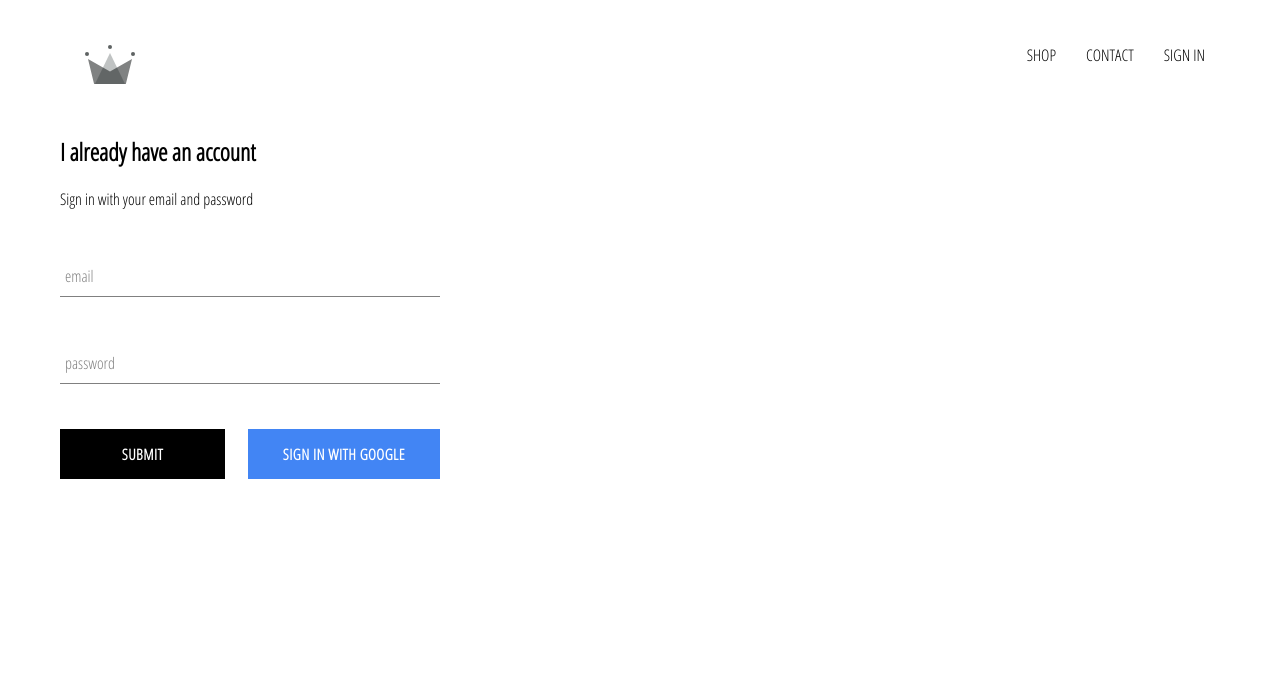
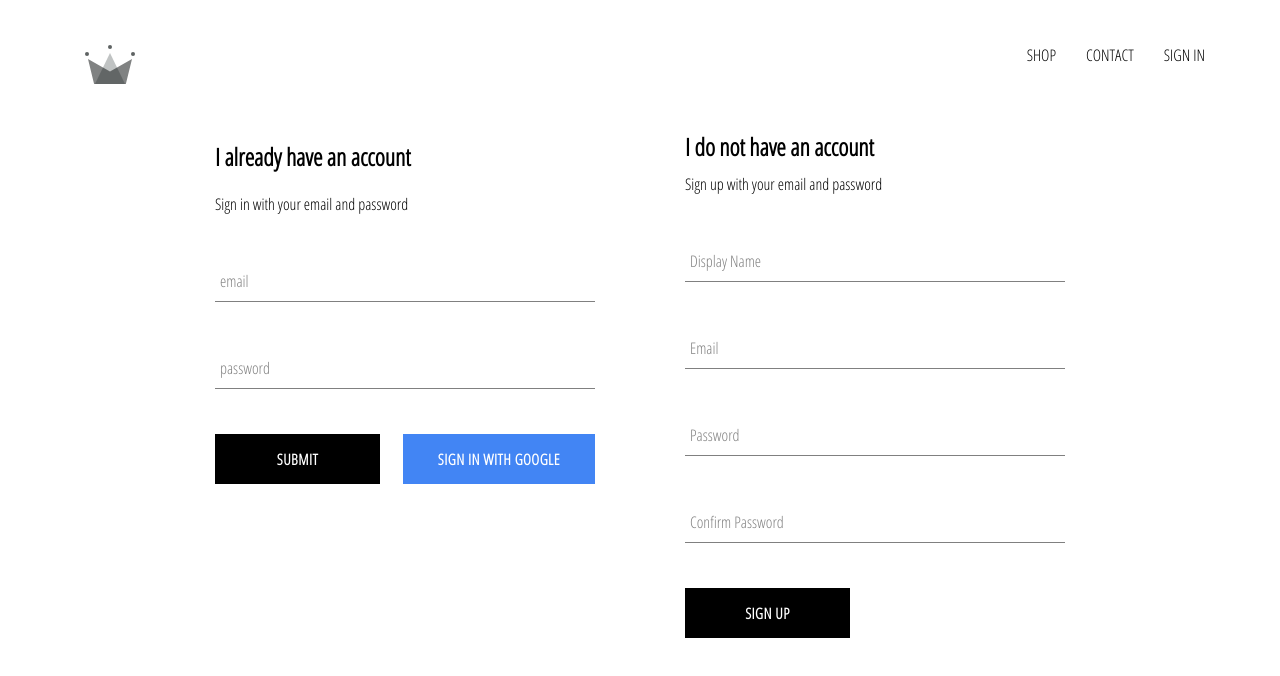
Before and after one commit to Berrydoo/crwn-clothing, a React (Create React App) app: page /signIn in a window 1280 px wide. Shown: the top 676 px of the page. Built offline with nearby package versions, Linux system fonts and the light colour scheme; no server answers.

Commit message:
sign up with email and password

```diff
--- a/src/App.js
+++ b/src/App.js
@@ -6,7 +6,7 @@ import Header from "./components/header/header.component";
 import HomePage from "./pages/homepage/homepage.component";
 import ShopPage from "./pages/shoppage/shoppage.component";
 import SignInSignUpPage from "./pages/signInSignUp/signInSignUpPage.component";
-import { auth } from "./firebase/firebase.utils";
+import { auth, createUserProfileDocument } from "./firebase/firebase.utils";
 
 class App extends React.Component {
     unsubscribeFromAuth = null;
@@ -19,9 +19,20 @@ class App extends React.Component {
     }
 
     componentDidMount() {
-        this.unsubscribeFromAuth = auth.onAuthStateChanged((user) => {
-            this.setState({ currentUser: user });
+        this.unsubscribeFromAuth = auth.onAuthStateChanged(async (userAuth) => {
+            if (userAuth) {
+                const userRef = await createUserProfileDocument(userAuth);
+                userRef.onSnapshot((snapshot) => {
+                    this.setState({
+                        currentUser: { ...snapshot.data(), id: snapshot.id },
+                    });
+                });
+            } else {
+                this.setState({ currentUser: null });
+            }
         });
+
+        console.log(this.state);
     }
 
     componentWillUnmount() {
--- a/src/components/header/header.component.jsx
+++ b/src/components/header/header.component.jsx
@@ -20,7 +20,7 @@ const Header = ({ currentUser }) => (
             </Link>
             {currentUser ? (
                 <div className="option" onClick={() => auth.signOut()}>
-                    Welcome {currentUser.displayName}
+                    SIGN OUT
                 </div>
             ) : (
                 <Link to="/signIn" className="option">
--- /dev/null
+++ b/src/components/sign-up/sign-up.component.jsx
@@ -0,0 +1,98 @@
+import React from "react";
+import FormInput from "../form-input/form-input.component";
+import CustomButton from "../custom-button/custom-button.component";
+import { auth, createUserProfileDocument } from "../../firebase/firebase.utils";
+
+import "./sign-up.styles.scss";
+
+class SignUp extends React.Component {
+    constructor() {
+        super();
+        this.state = {
+            displayName: "",
+            email: "",
+            password: "",
+            confirmPassword: "",
+        };
+    }
+
+    handleChange = (event) => {
+        const { name, value } = event.target;
+        this.setState({ [name]: value });
+    };
+
+    handleSubmit = async (evt) => {
+        evt.preventDefault();
+
+        const { displayName, email, password, confirmPassword } = this.state;
+
+        if (password !== confirmPassword) {
+            alert("Passwords don't match");
+            return;
+        }
+
+        try {
+            const { user } = await auth.createUserWithEmailAndPassword(
+                email,
+                password
+            );
+            await createUserProfileDocument(user, { displayName });
+            this.setState({
+                displayName: "",
+                email: "",
+                password: "",
+                confirmPassword: "",
+            });
+        } catch (error) {
+            console.log("Error creating user:", error.message);
+        }
+    };
+
+    render() {
+        const { displayName, email, password, confirmPassword } = this.state;
+
+        return (
+            <div className="sign-up">
+                <h2 className="title">I do not have an account</h2>
+                <span>Sign up with your email and password</span>
+                <form className="sign-up-form" onSubmit={this.handleSubmit}>
+                    <FormInput
+                        type="text"
+                        name="displayName"
+                        value={displayName}
+                        onChange={this.handleChange}
+                        label="Display Name"
+                        required
+                    />
+                    <FormInput
+                        type="email"
+                        name="email"
+                        value={email}
+                        onChange={this.handleChange}
+                        label="Email"
+                        required
+                    />
+                    <FormInput
+                        type="password"
+                        name="password"
+                        value={password}
+                        onChange={this.handleChange}
+                        label="Password"
+                        required
+                    />
+                    <FormInput
+                        type="password"
+                        name="confirmPassword"
+                        value={confirmPassword}
+                        onChange={this.handleChange}
+                        label="Confirm Password"
+                        required
+                    />
+                    <CustomButton type="submit">SIGN UP</CustomButton>
+                </form>
+            </div>
+        );
+    }
+}
+
+export default SignUp;
--- /dev/null
+++ b/src/components/sign-up/sign-up.styles.scss
@@ -0,0 +1,9 @@
+.sign-up {
+    display: flex;
+    flex-direction: column;
+    width: 380px;
+
+    .title {
+        margin: 10px 0;
+    }
+}
--- a/src/firebase/firebase.utils.js
+++ b/src/firebase/firebase.utils.js
@@ -14,6 +14,33 @@ const config = {
 
 firebase.initializeApp(config);
 
+export const createUserProfileDocument = async (userAuth, additionalData) => {
+    if (!userAuth) {
+        return;
+    }
+
+    const userRef = firestore.doc(`users/${userAuth.uid}`);
+    const snapshot = await userRef.get();
+
+    if (!snapshot.exists) {
+        const { displayName, email } = userAuth;
+        const createdAt = new Date();
+
+        try {
+            await userRef.set({
+                displayName,
+                email,
+                createdAt,
+                ...additionalData,
+            });
+        } catch (error) {
+            console.log("Error creating user", error.message);
+        }
+    }
+
+    return userRef;
+};
+
 export const auth = firebase.auth();
 export const firestore = firebase.firestore();
 
--- a/src/pages/signInSignUp/signInSignUpPage.component.jsx
+++ b/src/pages/signInSignUp/signInSignUpPage.component.jsx
@@ -3,10 +3,12 @@ import React from "react";
 import "./signInSignUpPage.styles.scss";
 
 import SignIn from "../../components/sign-in/signIn.component";
+import SignUp from "../../components/sign-up/sign-up.component";
 
 const SignInSignUpPage = () => (
     <div className="signInSignUp">
         <SignIn />
+        <SignUp />
     </div>
 );
 
--- a/src/pages/signInSignUp/signInSignUpPage.styles.scss
+++ b/src/pages/signInSignUp/signInSignUpPage.styles.scss
@@ -1,2 +1,6 @@
 .signInSignUp {
+    width: 850px;
+    display: flex;
+    justify-content: space-between;
+    margin: 30px auto;
 }
```
